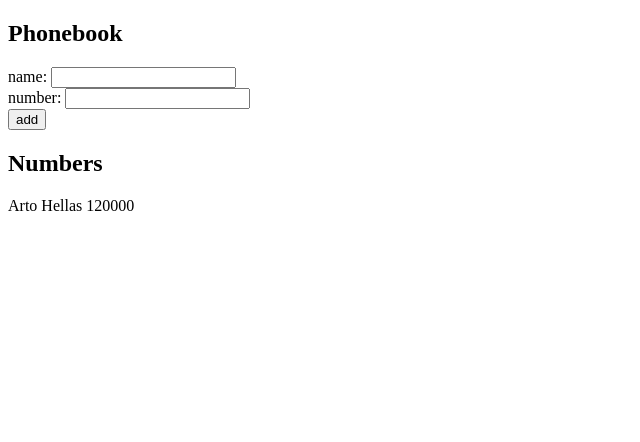
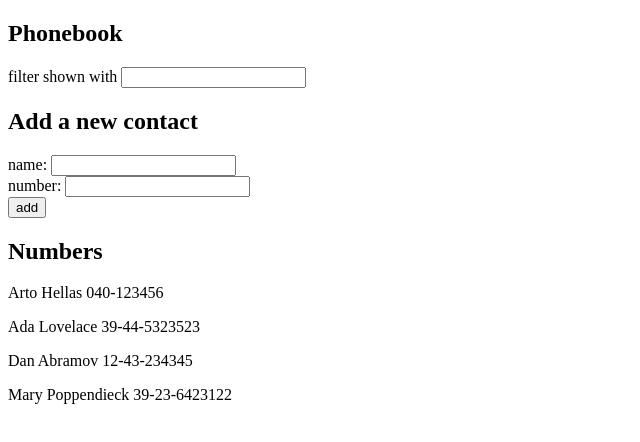
Before and after one commit to Kala-Konarev/FullStackOpen-Part-0-2, a React (Vite) app in the folder part2/phonebook/: page / in a window 1280 px wide. Shown: the top 442 px of the page, without its empty margins (0-640 px from the left). Built offline with nearby package versions, Linux system fonts and the light colour scheme.

Commit message:
exercise 2.9

```diff
--- a/part2/phonebook/src/App.jsx
+++ b/part2/phonebook/src/App.jsx
@@ -1,28 +1,42 @@
 /* eslint-disable react/prop-types */
 /* eslint-disable no-unused-vars */
 import { useState } from "react";
-const Contact = ({ name, number }) => {
-    return (
-        <p>
-            {name} {number}
-        </p>
-    );
-};
+const Contact = ({ name, number }) => (
+    <p>
+        {name} {number}
+    </p>
+);
+
 const App = () => {
     const [persons, setPersons] = useState([
-        { name: "Arto Hellas", number: 120000 },
+        { name: "Arto Hellas", number: "040-123456", id: 1 },
+        { name: "Ada Lovelace", number: "39-44-5323523", id: 2 },
+        { name: "Dan Abramov", number: "12-43-234345", id: 3 },
+        { name: "Mary Poppendieck", number: "39-23-6423122", id: 4 },
     ]);
-    const [newName, setNewName] = useState("");
-    const [newNum, setNewNum] = useState("");
+    const [newName, setNewName] = useState(""); //current value for name input
+    const [newNum, setNewNum] = useState(""); //current value for number input
+    const [newFilter, setNewFilter] = useState(""); //current value for filter input
+    const [peopleToShow, setPeopleToShow] = useState(persons);
+
     const handleSubmit = (e) => {
         e.preventDefault();
         const exists = persons.find((p) => p.name === newName);
         if (exists) {
             alert(`${newName} is already added to the phonebook`);
         } else {
-            setPersons(persons.concat({ name: newName, number: newNum }));
+            const newPersons = persons.concat({
+                name: newName,
+                number: newNum,
+            });
+            setPersons(newPersons);
             setNewName("");
             setNewNum("");
+            setPeopleToShow(
+                newPersons.filter((p) =>
+                    p.name.toLowerCase().includes(newFilter)
+                )
+            );
         }
     };
 
@@ -33,9 +47,21 @@ const App = () => {
         setNewNum(e.target.value);
     };
 
+    const handleFilterChange = (e) => {
+        const filter = e.target.value;
+        setNewFilter(filter);
+        setPeopleToShow(
+            persons.filter((p) => p.name.toLowerCase().includes(filter))
+        );
+    };
     return (
         <div>
             <h2>Phonebook</h2>
+            <div>
+                filter shown with{" "}
+                <input onChange={handleFilterChange} value={newFilter} />
+            </div>
+            <h2>Add a new contact</h2>
             <form onSubmit={handleSubmit}>
                 <div>
                     name:{" "}
@@ -54,7 +80,7 @@ const App = () => {
                 </div>
             </form>
             <h2>Numbers</h2>
-            {persons.map((p) => (
+            {peopleToShow.map((p) => (
                 <Contact name={p.name} number={p.number} key={p.name} />
             ))}
         </div>
```
